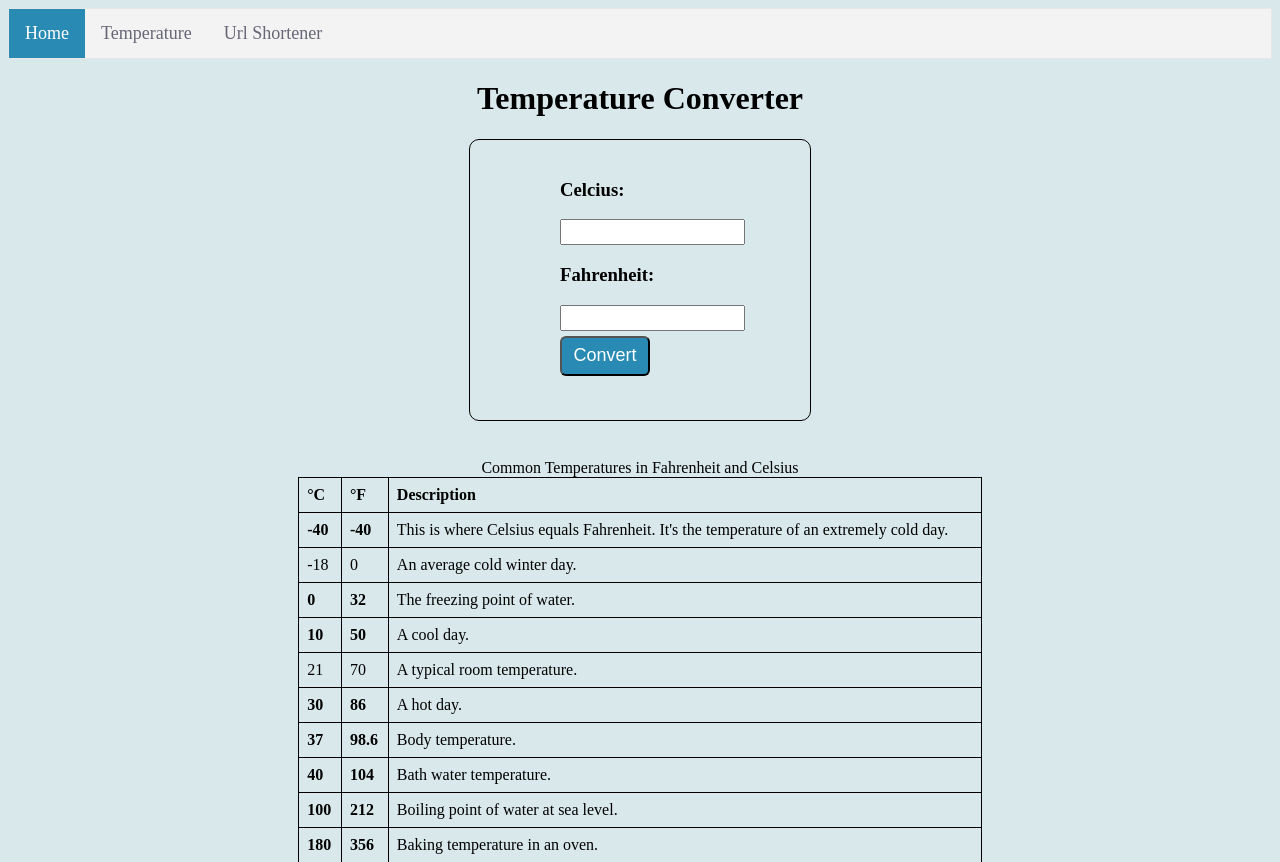
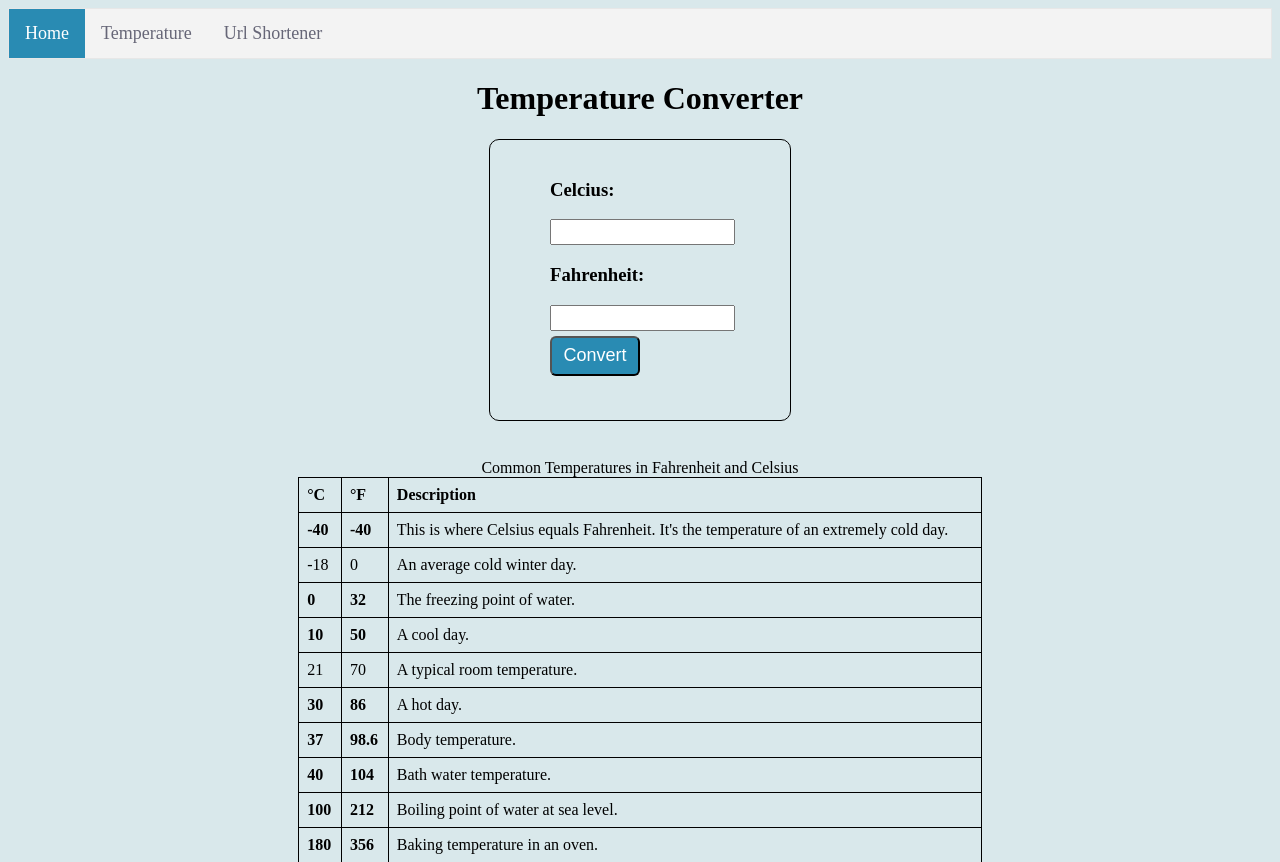
Before and after one commit to KonstantinaK98/flask-projects, a Flask app: page /temperature in a window 1280 px wide. Shown: the top 862 px of the page. Run offline with Flask 2, Linux system fonts and the light colour scheme.

Commit message:
change padding card

```diff
--- a/static/css/main.css
+++ b/static/css/main.css
@@ -38,10 +38,10 @@ li a.active {
     margin-bottom:25px;
     width: 180px;
     height: 250px;
-    padding-left: 90px;
+    padding-left: 60px;
     padding-bottom:10px;
     padding-top: 20px;
-    padding-right: 70px;
+    padding-right: 60px;
     border: 1px solid black;
     margin: auto;
     border-radius: 10px;
```
